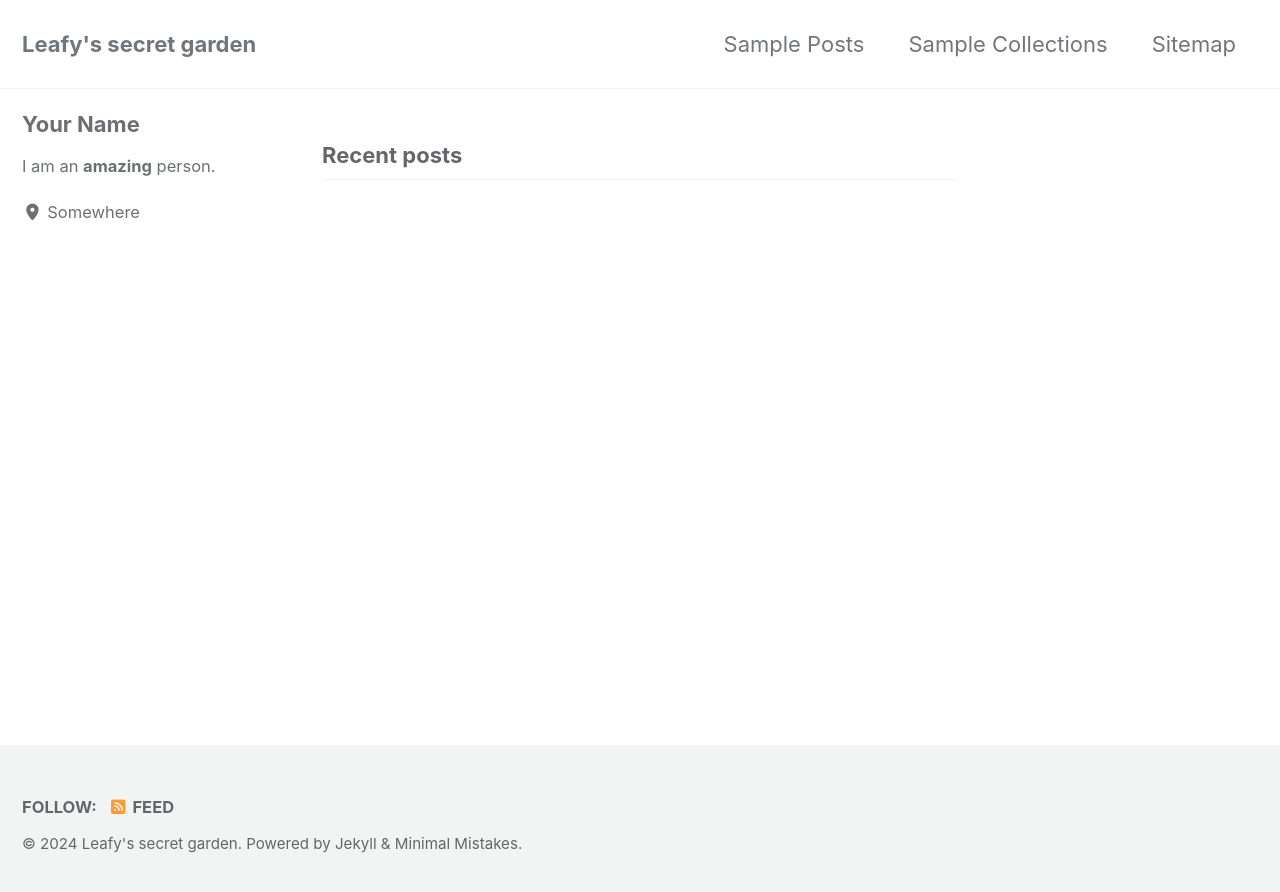
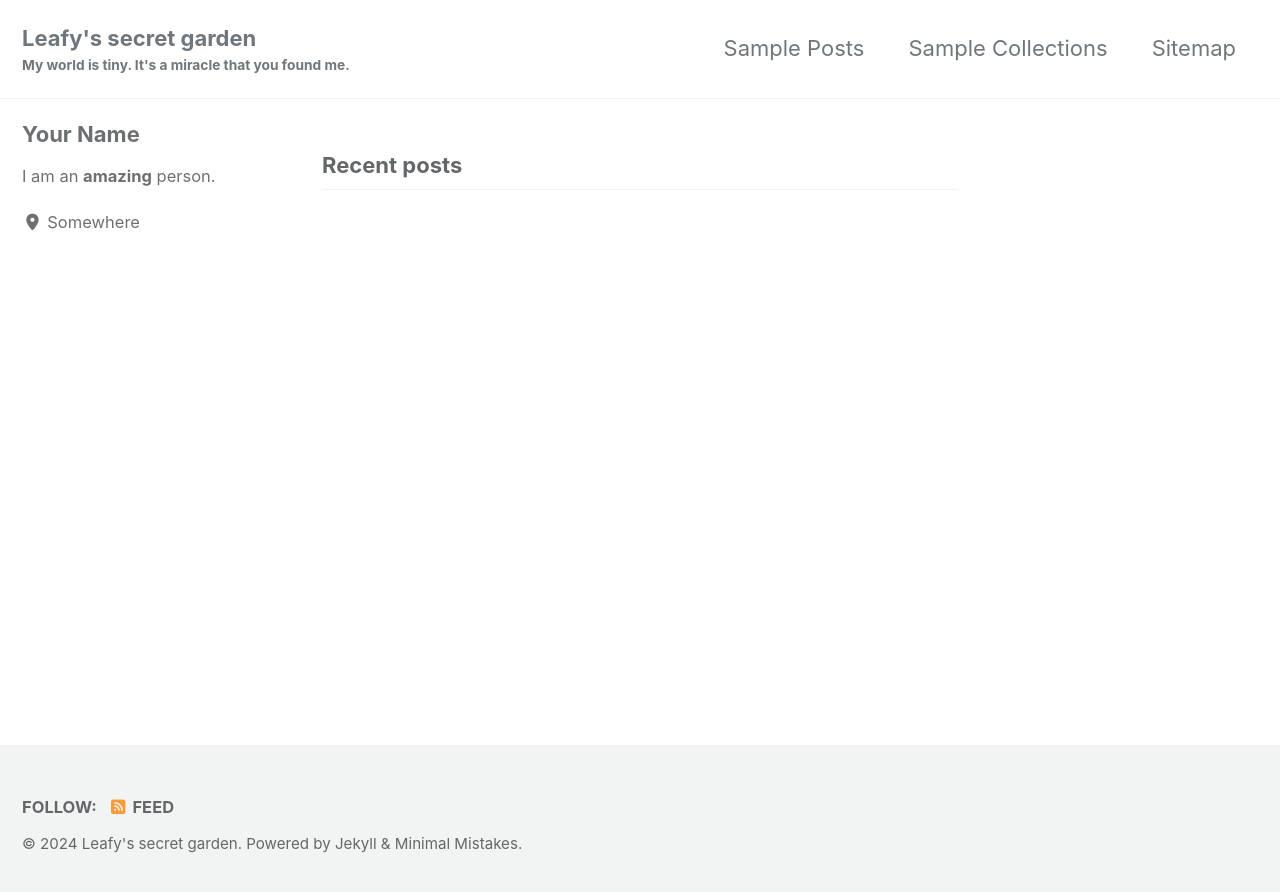
Before and after one commit to cco9ktb/cco9ktb.github.io, a Jekyll site: the page built from index.html, in a window 1280 px wide. Shown: the top 892 px of the page. Built offline with Jekyll 4.4.1, drawn with Linux system fonts in a browser that asks for light colours; cached includes are drawn as plain includes; the list of posts is cut into pages by our own code.

Commit message:
Update _config.yml

```diff
--- a/_config.yml
+++ b/_config.yml
@@ -20,12 +20,12 @@ locale                   : "en-US"
 rtl                      : # true, false (default) # turns direction of the page into right to left for RTL languages
 title                    : "Leafy's secret garden"
 title_separator          : "-"
-subtitle                 : # site tagline that appears below site title in masthead
+subtitle                 : "My world is tiny. It's a miracle that you found me." # site tagline that appears below site title in masthead
 name                     : "leafay"
 description              : "Random shitpost!"
 url                      : # the base hostname & protocol for your site e.g. "https://mmistakes.github.io"
 baseurl                  : # the subpath of your site, e.g. "/blog"
-repository               : # GitHub username/repo-name e.g. "mmistakes/minimal-mistakes"
+repository               : "cco9ktb/cco9ktb.github.io" # GitHub username/repo-name e.g. "mmistakes/minimal-mistakes"
 teaser                   : # path of fallback teaser image, e.g. "/assets/images/500x300.png"
 logo                     : # path of logo image to display in the masthead, e.g. "/assets/images/88x88.png"
 masthead_title           : # overrides the website title displayed in the masthead, use " " for no title
```
